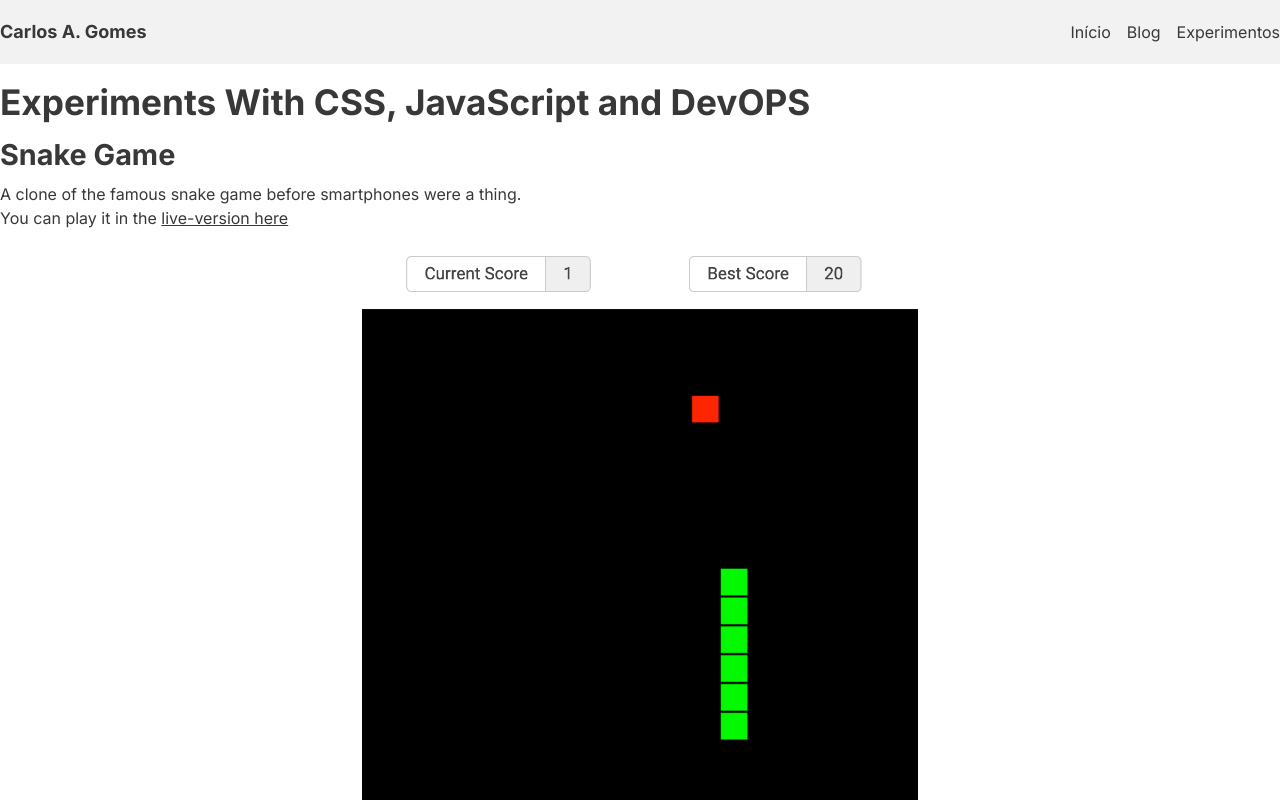
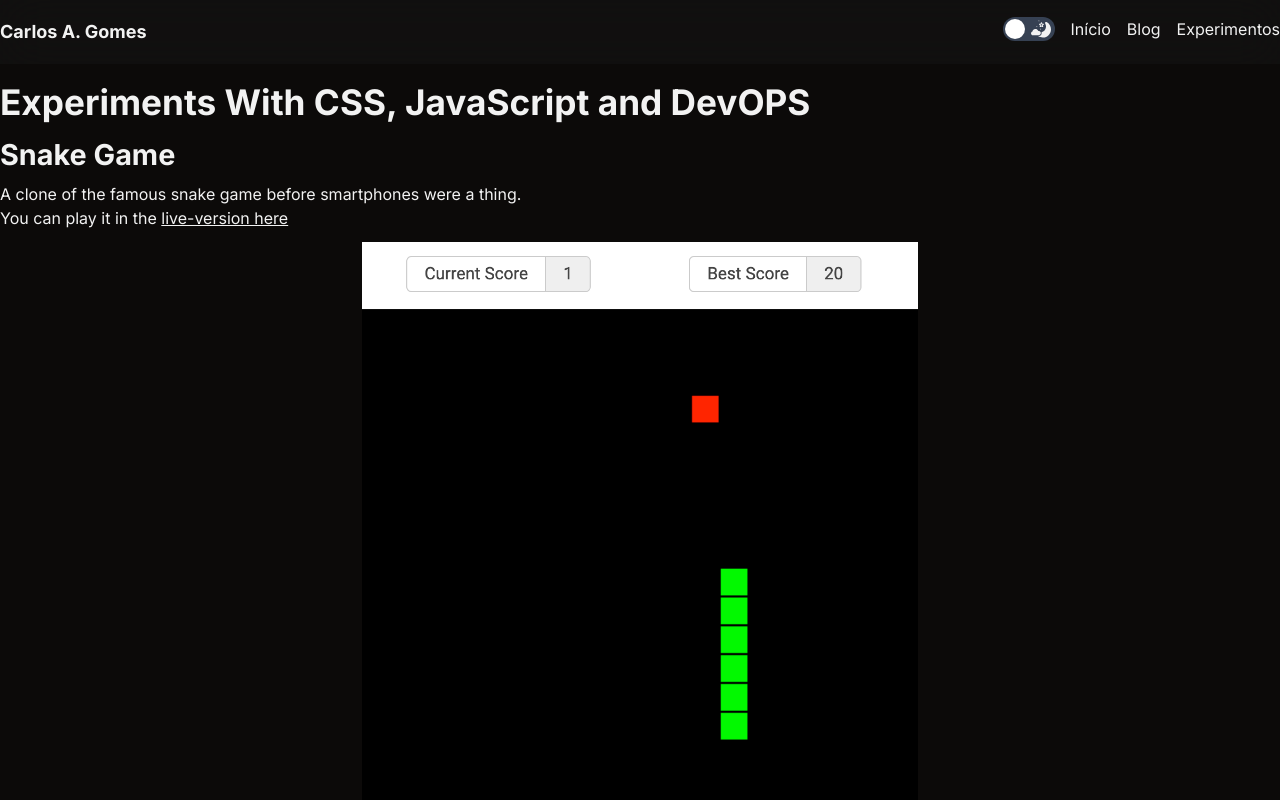
Before and after one commit to carlos-algms/carlos-algms.github.io, an Astro site: page /experiments in a window 1280 px wide. Shown: the top 800 px of the page. Built offline with nearby package versions, Linux system fonts and the light colour scheme; Astro itself is replaced by a stand-in of ours.

Commit message:
Add theme selector

```diff
--- a/src/layouts/Layout.astro
+++ b/src/layouts/Layout.astro
@@ -6,6 +6,7 @@
 import LinkedInIcon from '../assets/icons/linkedin.svg';
 import GitHubIcon from '../assets/icons/github.svg';
 import { cn } from '../styles/classes';
+import ThemeSelector from './ThemeSelector.astro';
 
 type Props = {
   title?: string;
@@ -120,13 +121,19 @@
     <header
       class="sticky top-0 z-10 h-16 bg-neutral-200/50 dark:bg-neutral-900/50 backdrop-blur-xl"
     >
-      <div class="container mx-auto flex h-full items-center justify-between">
+      <div
+        class="container mx-auto flex h-full items-center justify-between flex-col sm:flex-row"
+      >
         <a
           class="hover:text-accent font-bold text-lg"
           href={getRelativeLocaleUrl(lang, '/')}
         >
           Carlos A. Gomes
         </a>
+
+        <aside class="flex gap-4">
+          <ThemeSelector />
+
           <nav>
             <ul class="flex gap-4">
               <li>
@@ -150,6 +157,7 @@
               </li>
             </ul>
           </nav>
+        </aside>
       </div>
     </header>
 
--- /dev/null
+++ b/src/layouts/ThemeSelector.astro
@@ -0,0 +1,73 @@
+---
+import SunIcon from '../assets/icons/sun.svg';
+import MoonIcon from '../assets/icons/moon.svg';
+import { cn } from '../styles/classes';
+---
+
+<div>
+  <label
+    class="inline-flex items-center cursor-pointer group"
+    title="Toggle light and dark Theme"
+  >
+    <input type="checkbox" value="" class="sr-only" name="theme-selector" />
+    <span
+      class={cn(
+        'relative w-13 h-6 bg-blue-400 rounded-full',
+        'dark:bg-gray-700 dark:group-has-checked:bg-blue-600',
+      )}
+    >
+      <SunIcon
+        aria-hidden="true"
+        class={cn(
+          'absolute w-5 h-5 transition-opacity duration-300',
+          'z-10 translate-x-0 text-yellow-400',
+          'top-[2px] start-[4px]',
+          'opacity-0 group-has-checked:opacity-100',
+        )}
+      />
+
+      <span
+        aria-hidden="true"
+        class={cn(
+          'h-5 w-5 absolute top-[2px] start-[2px] z-20',
+          'bg-white border-gray-300 rounded-full transition-all',
+          'group-has-checked:translate-x-7 dark:border-gray-600',
+        )}></span>
+
+      <MoonIcon
+        aria-hidden="true"
+        class={cn(
+          'absolute z-10 translate-x-7 w-5 h-5 transition-opacity duration-300',
+          'top-[2px] start-[0px]',
+          'opacity-100 group-has-checked:opacity-0',
+        )}
+      />
+    </span>
+  </label>
+
+  <script>
+    const currentTheme = localStorage.getItem('theme') || 'dark';
+
+    document.addEventListener('DOMContentLoaded', () => {
+      const themeSelector = document.querySelector(
+        'input[name="theme-selector"]',
+      ) as HTMLInputElement;
+
+      if (!themeSelector) {
+        return;
+      }
+
+      if (currentTheme === 'dark') {
+        document.documentElement.classList.add('dark');
+      } else {
+        themeSelector.checked = true;
+      }
+
+      themeSelector.addEventListener('change', () => {
+        const newTheme = themeSelector.checked ? 'light' : 'dark';
+        localStorage.setItem('theme', newTheme);
+        document.documentElement.classList.toggle('dark', newTheme === 'dark');
+      });
+    });
+  </script>
+</div>
--- a/src/styles/global.css
+++ b/src/styles/global.css
@@ -1,4 +1,6 @@
 @import 'tailwindcss';
+
+@custom-variant dark (&:where(.dark, .dark *));
 
 @theme {
   --default-font-family: Inter, 'Helvetica Neue', Helvetica;
@@ -20,7 +22,7 @@
   --color-border: hsl(240, 3.7%, 15.9%);
 
   --color-muted: hsl(0, 0%, 10%);
-  --color-muted-foreground: hsl(240, 5%, 64.9%);
+  --color-muted-foreground: hsl(0, 0%, 40%);
 }
 
 :root {
@@ -32,9 +34,10 @@
   --background: 0 0% 100%;
   --foreground: 0 0 22%;
 
-  @media (prefers-color-scheme: dark) {
+  &.dark {
     --background: 20 14.3% 4.1%;
     --foreground: 0 0% 95%;
+    --color-muted-foreground: hsl(0, 0%, 65%);
   }
 
   color: hsl(var(--foreground));
```
Also changed, not shown: src/assets/icons/moon.svg (added), src/assets/icons/sun.svg (added). Lines whose indentation alone changed are shown as unchanged.
